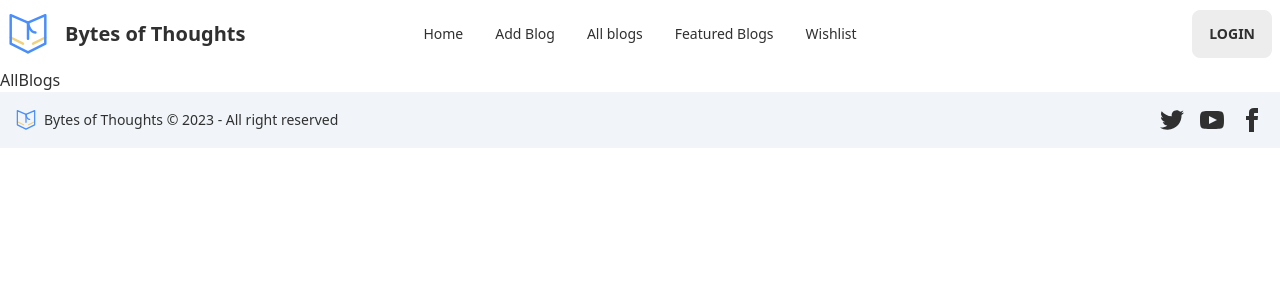
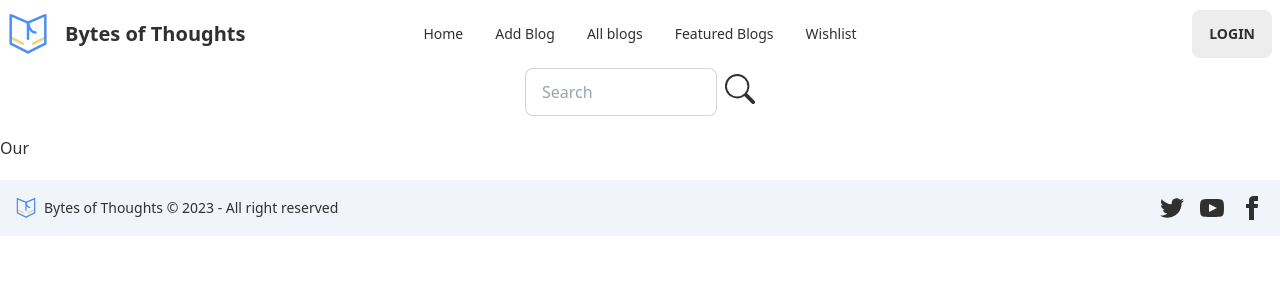
Before and after one commit to hmsmiraz/Bytes_of_Thoughts_Client, a React (Vite) app: page /allBlogs in a window 1280 px wide. Shown: the top 300 px of the page. Built offline with nearby package versions, Linux system fonts and the light colour scheme.

Commit message:
Add some blog and design all blogs page

```diff
--- a/package.json
+++ b/package.json
@@ -16,6 +16,7 @@
     "postcss": "^8.4.31",
     "react": "^18.2.0",
     "react-dom": "^18.2.0",
+    "react-icons": "^4.11.0",
     "react-router-dom": "^6.18.0",
     "react-slideshow-image": "^4.3.0",
     "sort-by": "^0.0.2",
--- a/src/Components/Pages/AddBlogs/AddBlogs.jsx
+++ b/src/Components/Pages/AddBlogs/AddBlogs.jsx
@@ -1,3 +1,5 @@
+import Swal from "sweetalert2";
+
 const AddBlogs = () => {
   const handleAddBlog = (event) => {
     event.preventDefault();
@@ -13,9 +15,29 @@ const AddBlogs = () => {
     const newBlog = {
         title, category, date, shortDescription, longDescription, picture
     };
-    console.log(newBlog)
+    console.log(newBlog);
 
-
+    fetch("http://localhost:5000/blogs", {
+      method: "POST",
+      headers: {
+        "content-type": "application/json",
+      },
+      body: JSON.stringify(newBlog),
+    })
+      .then((res) => res.json())
+      .then((data) => {
+        console.log(data);
+        if (data.insertedId) {
+          Swal.fire({
+            title: "Success!",
+            text: "Blog Added Successfully",
+            icon: "success",
+            confirmButtonText: "Cool",
+          });
+          event.target.reset();
+        }
+      });
+     // navigate(location?.state ? location.state : "/");
   };
   return (
     <div>
--- a/src/Components/Pages/AllBlogs/AllBlogs.jsx
+++ b/src/Components/Pages/AllBlogs/AllBlogs.jsx
@@ -1,10 +1,39 @@
+import { BsSearch } from "react-icons/bs";
+const AllBlogs = () => {
+  const handleSearch = (event) => {
+    event.preventDefault();
+    const form = event.target;
 
-const AllBlogs = () => {
-    return (
-        <div>
-            <h2>AllBlogs</h2>
-        </div>
-    );
+    const search = form.search.value;
+    console.log(search)
+  };
+  return (
+    <div>
+      <div>
+        <form
+          onSubmit={handleSearch}
+          className="flex items-center justify-center"
+        >
+          <div className="form-control">
+            <input
+              type="text"
+              placeholder="Search"
+              name="search"
+              className="input input-bordered w-24 md:w-48"
+            />
+          </div>
+          <div>
+            <button className="ml-2 text-3xl" type="submit">
+              <BsSearch />
+            </button>
+          </div>
+        </form>
+      </div>
+      <div className="my-5">
+        <h2>Our </h2>
+      </div>
+    </div>
+  );
 };
 
 export default AllBlogs;
```
Also changed, not shown: 1 other file (tests, documents, lock files or other folders).
